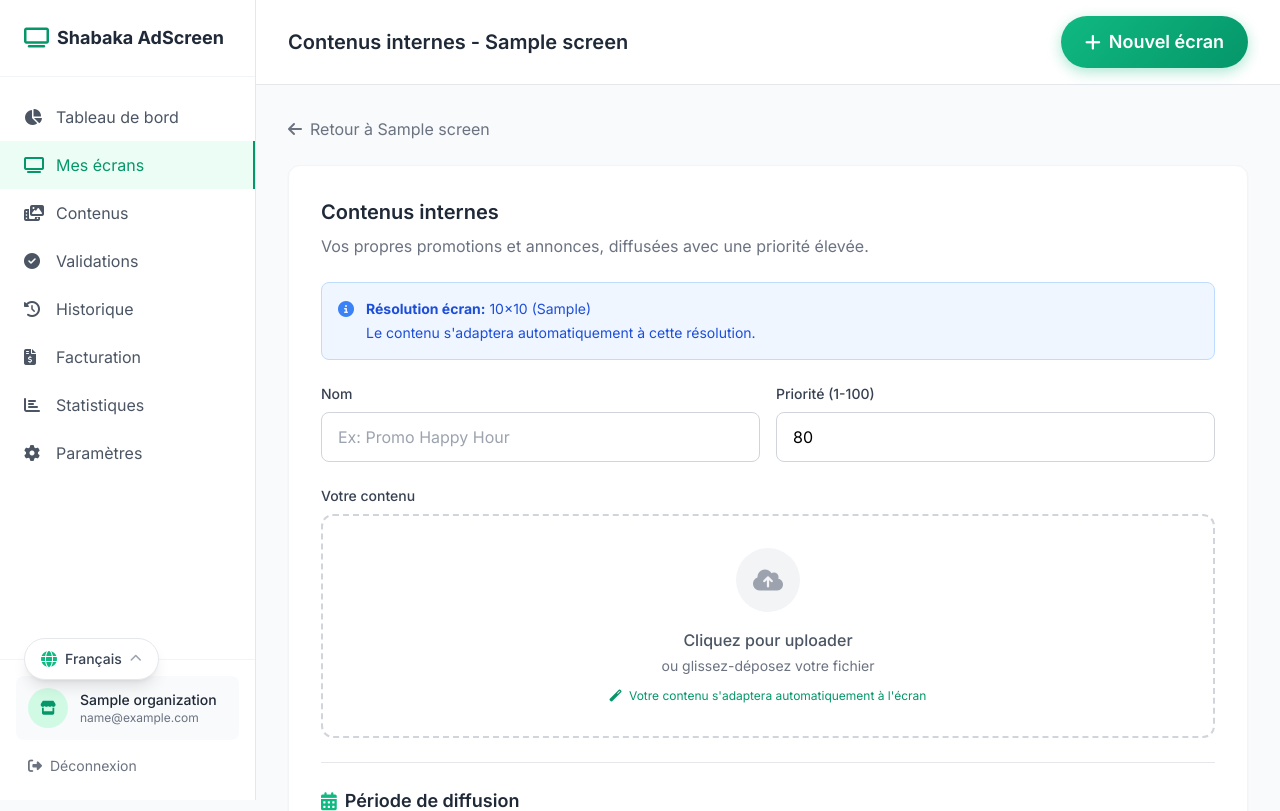
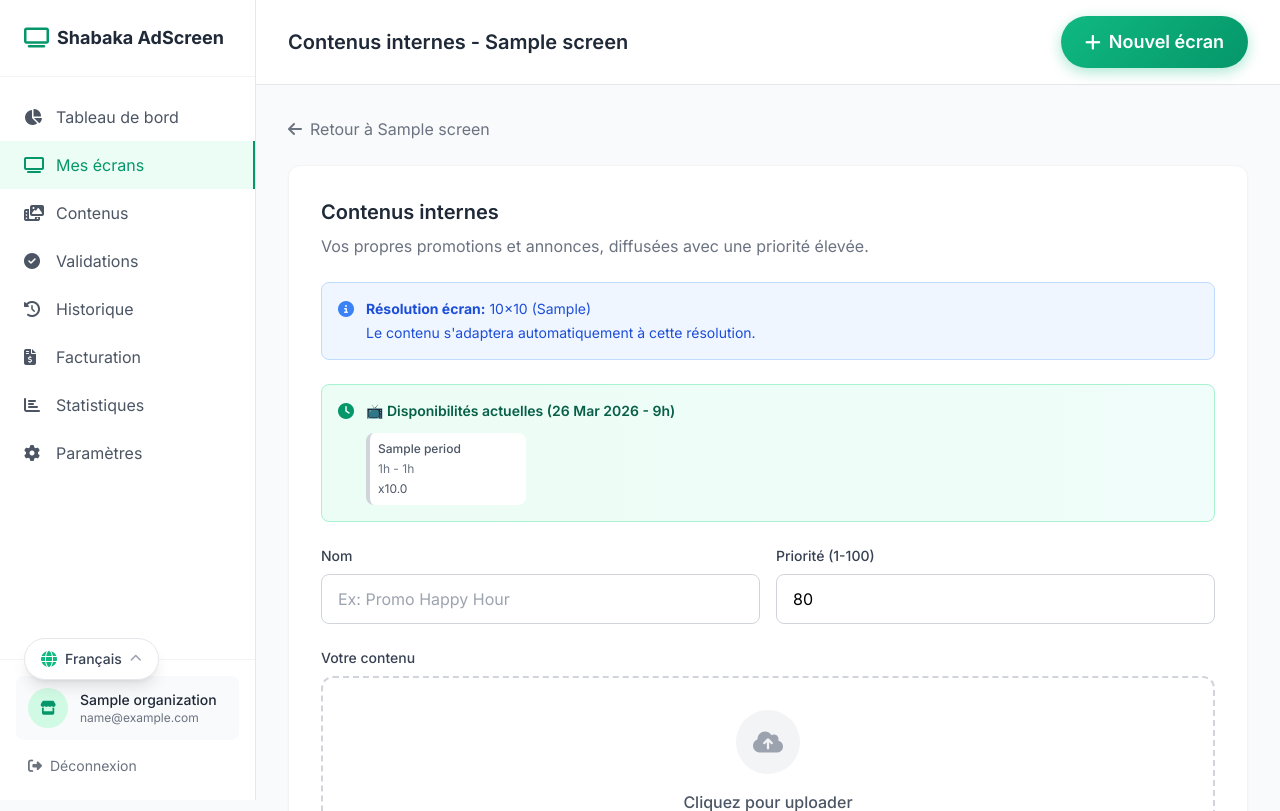
Before and after one commit to moa-digitalagency/AdScreen, a Flask app: page /org/screen/1/internal in a window 1280 px wide. Shown: the top 811 px of the page. Run offline with Flask 3, Linux system fonts and the light colour scheme; a user stored in the database is signed in; tables that the repository leaves empty hold one stand-in row (values such as "Sample post"); style sheets or scripts are compiled from the project's sources.

Commit message:
feat: auto-generate QR code filler + show availability periods for internal content
Phase 1 - Auto-generate QR Code Filler:
- When creating a new screen, automatically generate a QR code image
- QR code encodes the booking URL for that screen
- Create a Filler with the QR code image (10s duration)
- Makes it easy to share booking link on physical displays

Phase 2 - Display Current Availability Periods:
- Calculate and display current availability windows on internal content page
- Show which time periods are active NOW (highlighted in green)
- Display multiplier rates for each period
- Helps staff understand when content will display
- Shows current date/time context

This ensures:
✓ Every new screen has a default QR code filler
✓ Users see real-time availability when injecting internal content
✓ Better planning and scheduling of content

```diff
--- a/routes/org_routes.py
+++ b/routes/org_routes.py
@@ -17,7 +17,10 @@ from sqlalchemy import func
 from sqlalchemy.orm import joinedload
 import os
 import secrets
+import logging
 from werkzeug.utils import secure_filename
+
+logger = logging.getLogger(__name__)
 
 org_bp = Blueprint('org', __name__)
 
@@ -359,6 +362,36 @@ def new_screen():
             )
             db.session.add(period)
 
+        # Auto-generate QR code filler with booking link
+        try:
+            from services.qr_service import generate_qr_code
+            from flask import url_for
+
+            booking_url = url_for('booking.screen_booking', screen_code=screen.unique_code, _external=True)
+            qr_image_data = generate_qr_code(booking_url, box_size=8, border=2)
+
+            # Save QR code as filler image
+            qr_filename = f"qr_{secrets.token_hex(4)}.png"
+            upload_path = os.path.join('static', 'uploads', 'fillers', str(screen.id))
+            os.makedirs(upload_path, exist_ok=True)
+            qr_file_path = os.path.join(upload_path, qr_filename)
+
+            with open(qr_file_path, 'wb') as f:
+                f.write(qr_image_data)
+
+            qr_filler = Filler(
+                screen_id=screen.id,
+                filename=qr_filename,
+                content_type='image',
+                file_path=qr_file_path,
+                duration_seconds=10,  # 10 seconds default display time
+                is_active=True,
+                in_playlist=True
+            )
+            db.session.add(qr_filler)
+        except Exception as e:
+            logger.warning(f"Failed to create QR code filler for screen {screen.id}: {e}")
+
         db.session.commit()
 
         flash(t('flash.screen_created'), 'success')
@@ -779,7 +812,52 @@ def screen_internal(screen_id):
         return redirect(url_for('org.screen_internal', screen_id=screen_id))
 
     internals = InternalContent.query.filter_by(screen_id=screen_id).order_by(InternalContent.priority.desc()).all()
-    return render_template('org/screen_internal.html', screen=screen, internals=internals)
+
+    # Calculate current availability window based on configured time_periods
+    current_hour = datetime.now().hour
+    current_date = datetime.now().date()
+    available_periods = []
+
+    for period in screen.time_periods:
+        if period.start_hour <= period.end_hour:
+            # Normal daytime period (e.g., 9h-17h)
+            if period.start_hour <= current_hour < period.end_hour:
+                available_periods.append({
+                    'name': period.name,
+                    'hours': f'{period.start_hour}h - {period.end_hour}h',
+                    'is_active': True,
+                    'multiplier': period.price_multiplier
+                })
+            else:
+                available_periods.append({
+                    'name': period.name,
+                    'hours': f'{period.start_hour}h - {period.end_hour}h',
+                    'is_active': False,
+                    'multiplier': period.price_multiplier
+                })
+        else:
+            # Overnight period (e.g., 22h-6h)
+            if current_hour >= period.start_hour or current_hour < period.end_hour:
+                available_periods.append({
+                    'name': period.name,
+                    'hours': f'{period.start_hour}h - {period.end_hour}h',
+                    'is_active': True,
+                    'multiplier': period.price_multiplier
+                })
+            else:
+                available_periods.append({
+                    'name': period.name,
+                    'hours': f'{period.start_hour}h - {period.end_hour}h',
+                    'is_active': False,
+                    'multiplier': period.price_multiplier
+                })
+
+    return render_template('org/screen_internal.html',
+                         screen=screen,
+                         internals=internals,
+                         available_periods=available_periods,
+                         current_date=current_date,
+                         current_hour=current_hour)
 
 
 @org_bp.route('/validations')
--- a/templates/org/screen_internal.html
+++ b/templates/org/screen_internal.html
@@ -23,6 +23,29 @@
                 </div>
             </div>
         </div>
+
+        {% if available_periods %}
+        <div class="bg-gradient-to-r from-emerald-50 to-teal-50 rounded-lg p-4 mb-6 border border-emerald-200">
+            <div class="flex items-start gap-3">
+                <i class="fas fa-clock text-emerald-600 mt-0.5"></i>
+                <div class="text-sm text-emerald-800 flex-1">
+                    <p class="font-semibold mb-3">📺 Disponibilités actuelles ({{ current_date.strftime('%d %b %Y') }} - {{ current_hour }}h)</p>
+                    <div class="grid grid-cols-2 md:grid-cols-3 lg:grid-cols-5 gap-2">
+                        {% for period in available_periods %}
+                        <div class="bg-white rounded-lg p-2 border-l-4 {% if period.is_active %}border-emerald-500 bg-emerald-50{% else %}border-gray-300{% endif %}">
+                            <p class="font-medium text-xs {% if period.is_active %}text-emerald-700{% else %}text-gray-600{% endif %}">{{ period.name }}</p>
+                            <p class="text-xs text-gray-500 mt-1">{{ period.hours }}</p>
+                            {% if period.is_active %}
+                            <p class="text-xs text-emerald-600 font-semibold mt-1"><i class="fas fa-play-circle"></i> EN DIRECT</p>
+                            {% endif %}
+                            <p class="text-xs text-gray-600 mt-1">x{{ "%.1f"|format(period.multiplier) }}</p>
+                        </div>
+                        {% endfor %}
+                    </div>
+                </div>
+            </div>
+        </div>
+        {% endif %}
 
         <form method="POST" enctype="multipart/form-data" class="space-y-6" id="internalForm">
             <input type="hidden" name="csrf_token" value="{{ csrf_token() }}">
```
